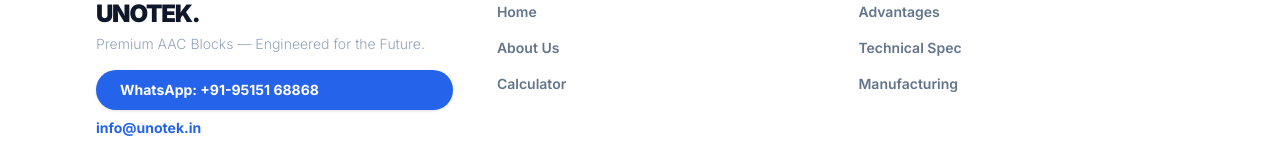
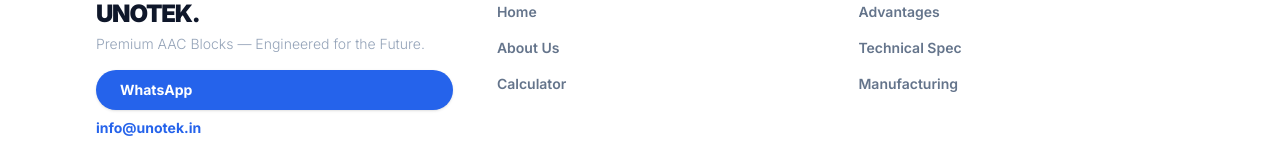
Before and after one commit to ShaikYakoub/unotek, a Next.js app: page /about in a window 1280 px wide. Shown: the part 4125-4280 px from the top of the page. Built offline with nearby package versions, Linux system fonts and the light colour scheme.

Commit message:
Remove WhatsApp number from button text in footer, keep link to number.

```diff
--- a/app/components/Footer.tsx
+++ b/app/components/Footer.tsx
@@ -16,7 +16,7 @@ export default function Footer() {
               rel="noreferrer"
               className="text-sm bg-blue-600 text-white font-bold py-2.5 px-6 rounded-full shadow hover:bg-blue-700 transition-colors"
             >
-              WhatsApp: +91-95151 68868
+              WhatsApp
             </a>
             <a
               href="mailto:info@unotek.in"
```
